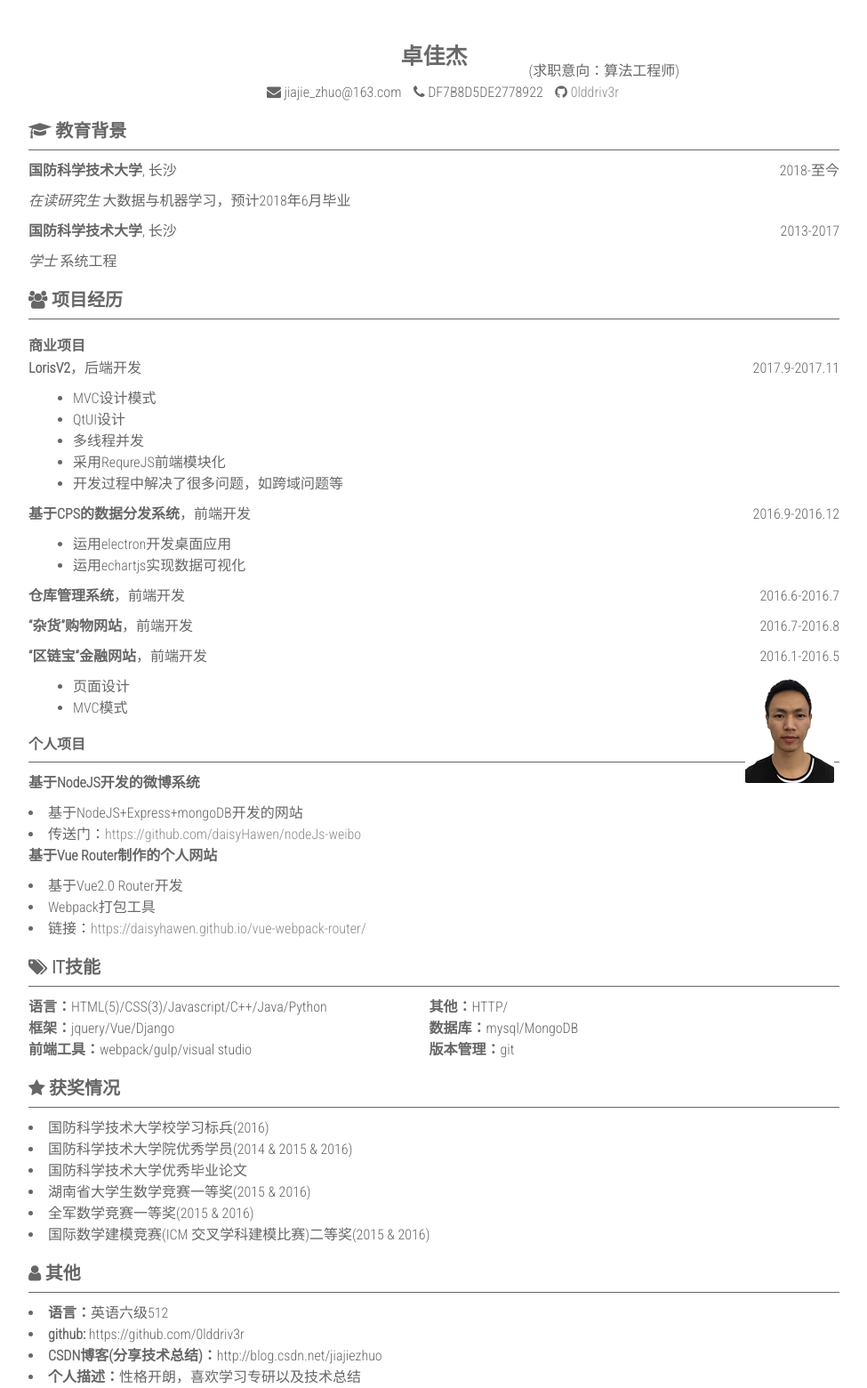
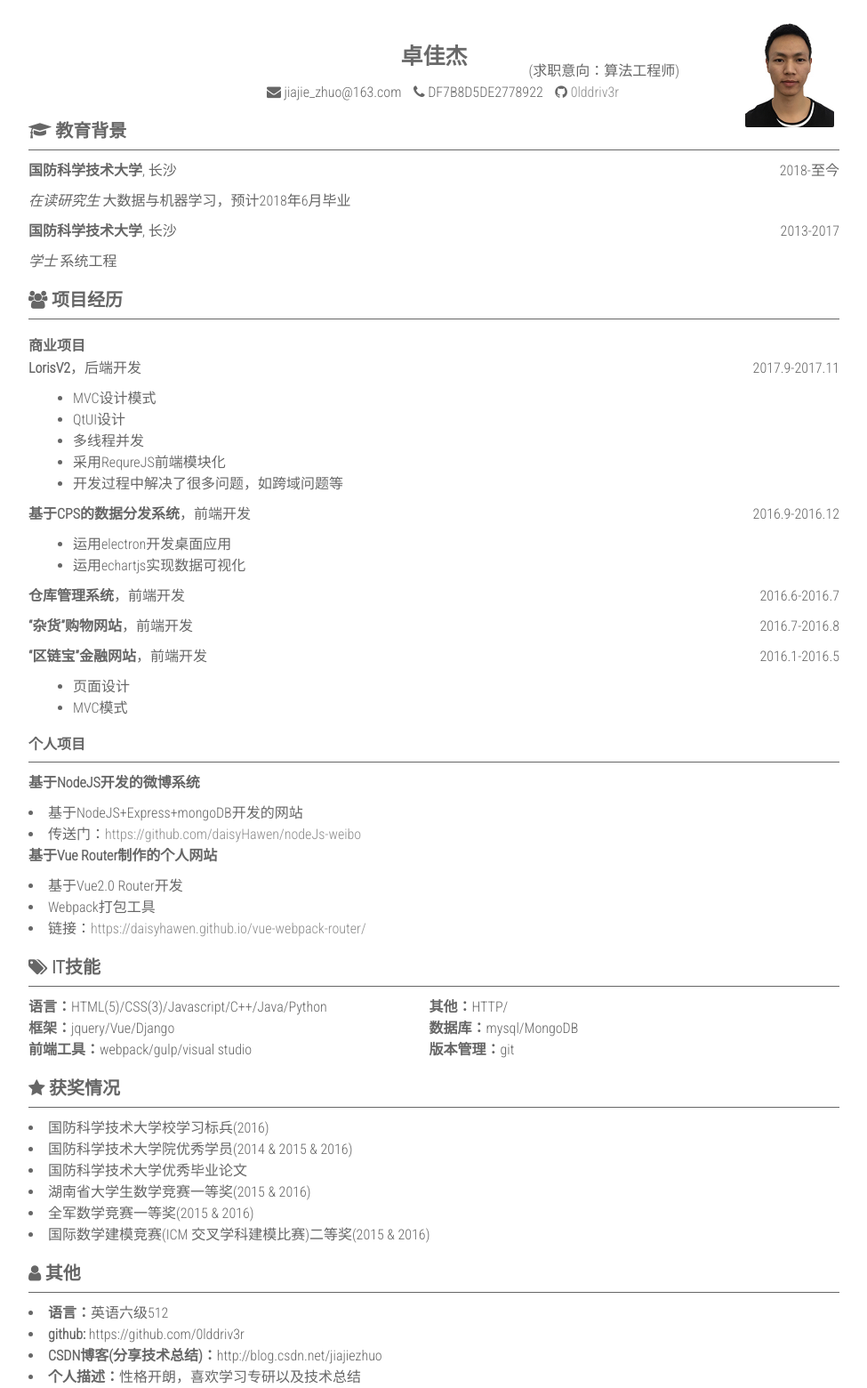
Before and after one commit to 0lddriv3r/0lddriv3r.github.io, a Jekyll site: the page built from resume_product.html, in a window 1280 px wide. Shown: the whole page at 89% size, without its empty margins (152-1127 px from the left). Built offline with Jekyll 4.4.1, drawn with Linux system fonts in a browser that asks for light colours; nearby versions of some CDN libraries.

Commit message:
Add 10px at right in resume.css.

```diff
--- a/css/resume.css
+++ b/css/resume.css
@@ -94,7 +94,7 @@ h3{
 	width:100px;
 	position: absolute;
 	float: right;
-	bottom: 10px;
-	/*top:10px;*/
+	top:10px;
+	right: 10px;
 	/*:0px;*/
 }
```
